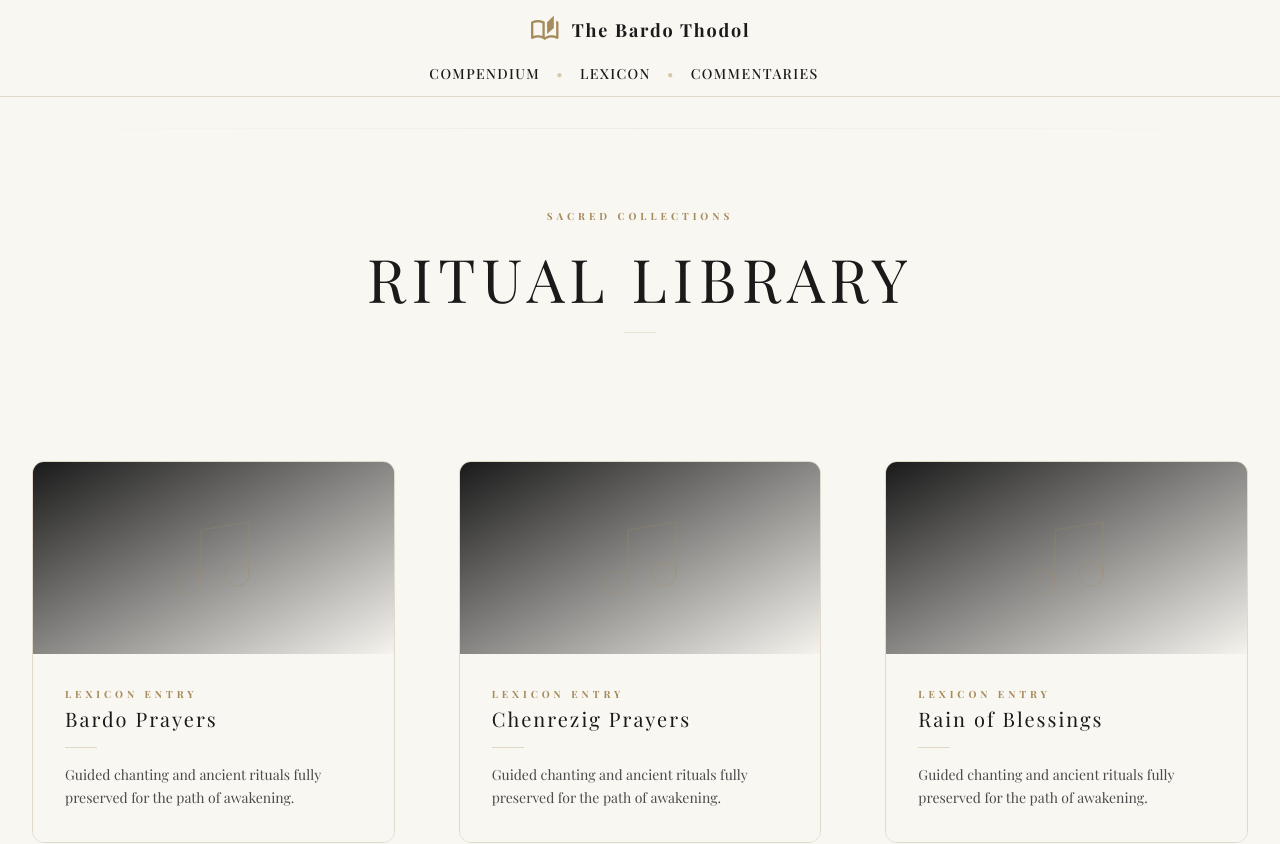
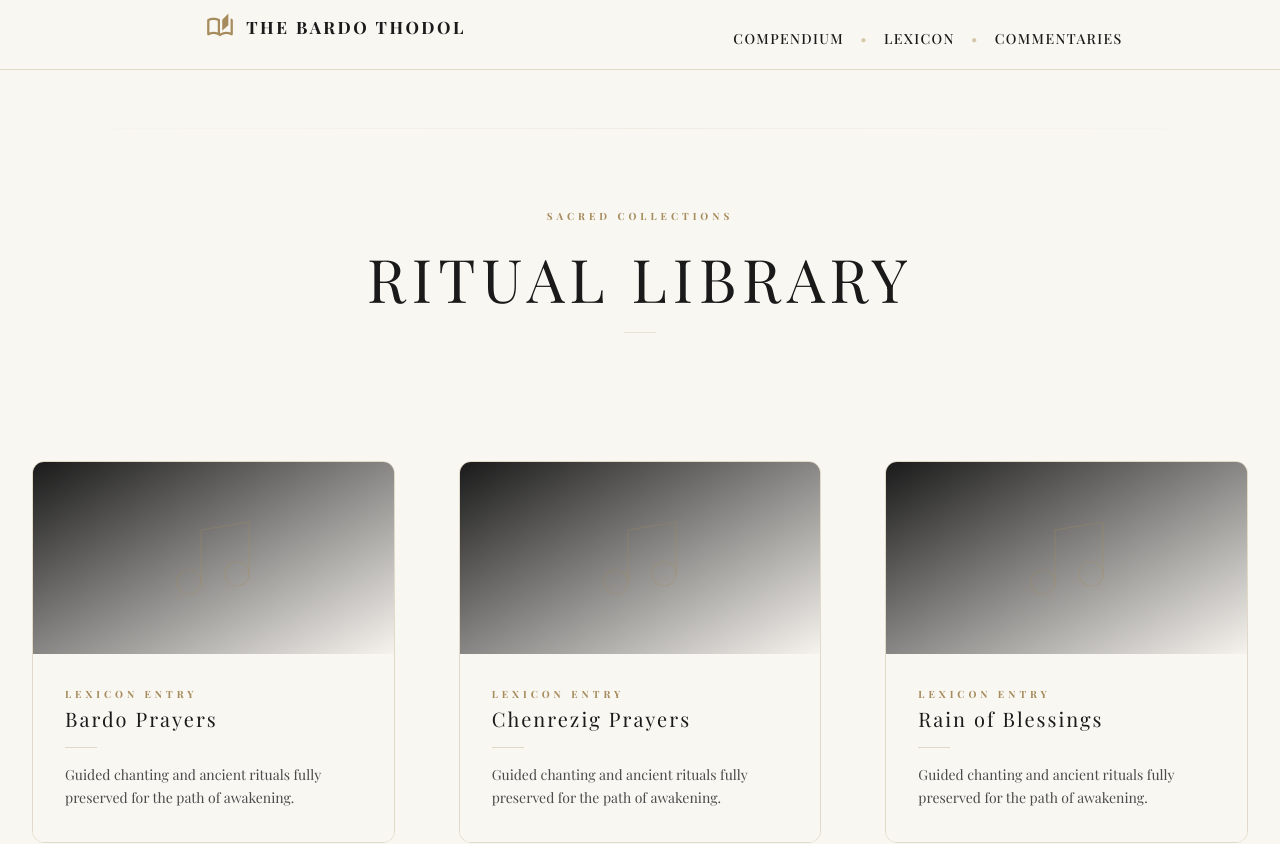
Before and after one commit to concario17-max/tibet, a React (Vite) app: page /album in a window 1280 px wide. Shown: the top 844 px of the page. Built offline with nearby package versions, Linux system fonts and the light colour scheme; a web font is replaced by a local one.

Commit message:
feat: redesign Header with left aligned logo and right aligned chapter/sutra capsule selector

```diff
--- a/src/components/Header.jsx
+++ b/src/components/Header.jsx
@@ -28,7 +28,7 @@
 
             {/* 왼쪽 모바일 토글 (Chapter 화면 전용) */}
             {isChapter && (
-                <div className="flex-1 flex justify-start lg:hidden">
+                <div className="flex justify-start lg:hidden mr-4">
                     <button
                         onClick={toggleSidebar}
                         className="p-2 -ml-2 rounded-lg hover:bg-gold-surface dark:hover:bg-dark-surface text-gold-primary dark:text-gold-light transition-colors"
@@ -38,16 +38,26 @@
                 </div>
             )}
 
-            <nav className={`flex ${isChapter ? 'flex-none' : 'justify-center flex-col items-center w-full'}`}>
-                <div className={`transition-all duration-500 flex items-center gap-3 ${isChapter ? 'scale-90' : 'scale-100 mb-4'}`}>
+            {/* 좌측 타이틀 (로고 + THE BARDO THODOL) */}
+            <div className={`transition-all duration-500 flex items-center gap-3 ${isChapter ? 'scale-90 sm:scale-100 flex-1' : 'scale-100 mb-4 justify-center w-full'}`}>
                 <Link to="/" className="flex items-center gap-3 hover:opacity-80 transition-opacity">
-                        <span className="material-symbols-outlined text-gold-primary text-3xl">auto_stories</span>
-                        <span className="serif-title text-base sm:text-lg tracking-widest text-charcoal-main dark:text-dark-text-primary font-bold">The Bardo Thodol</span>
+                    <span className="material-symbols-outlined text-gold-primary text-[28px]">auto_stories</span>
+                    <span className="font-serif text-[15px] sm:text-[17px] tracking-[0.15em] text-charcoal-main dark:text-dark-text-primary font-bold uppercase mt-0.5">
+                        The Bardo Thodol
+                    </span>
                 </Link>
+                {isChapter && (
+                    <button className="ml-4 p-1.5 rounded-full hover:bg-black/5 transition-colors hidden sm:block">
+                        <svg className="w-5 h-5 text-gold-primary" viewBox="0 0 24 24" fill="none" stroke="currentColor" strokeWidth="1.5">
+                            <path strokeLinecap="round" strokeLinejoin="round" d="M20.354 15.354A9 9 0 018.646 3.646 9.003 9.003 0 0012 21a9.003 9.003 0 008.354-5.646z" />
+                        </svg>
+                    </button>
+                )}
             </div>
 
+            {/* 비 챕터 페이지: 중앙 네비게이션 */}
             {!isChapter && (
-                    <div className="flex items-center justify-center">
+                <nav className="flex items-center justify-center w-full mt-2">
                     <Link to="/chapter" className="nav-divider text-sm font-medium tracking-widest uppercase hover:text-gold-primary transition-colors text-charcoal-main dark:text-dark-text-primary">
                         Compendium
                     </Link>
@@ -57,13 +67,25 @@
                     <Link to="/chapter" className="nav-divider text-sm font-medium tracking-widest uppercase hover:text-gold-primary transition-colors text-charcoal-main dark:text-dark-text-primary">
                         Commentaries
                     </Link>
+                </nav>
+            )}
+
+            {/* 우측 챕터 선택기 캡슐 (Chapter 화면 전용) */}
+            {isChapter && (
+                <div className="flex-1 flex justify-end items-center gap-4">
+                    <div className="hidden sm:flex items-center bg-white dark:bg-dark-surface border border-gold-border/40 dark:border-[#333] rounded-full px-5 py-2 shadow-sm relative group cursor-pointer hover:border-gold-primary/40 transition-colors">
+                        <span className="text-[12px] font-bold tracking-[0.1em] text-[#9A7B4F] uppercase mr-3">
+                            CHAPTER {activeVerse ? activeVerse.id.split('.')[0] : '-'}
+                            <span className="material-symbols-outlined text-[14px] align-middle ml-1">keyboard_arrow_down</span>
+                        </span>
+                        <div className="w-[1px] h-3 bg-gold-border/30 mx-1"></div>
+                        <span className="text-[12px] font-bold tracking-[0.1em] text-text-secondary/60 dark:text-dark-text-secondary/60 uppercase ml-3">
+                            SUTRA {activeVerse ? activeVerse.id.split('.')[1] : '-'}
+                            <span className="material-symbols-outlined text-[14px] align-middle ml-1">keyboard_arrow_down</span>
+                        </span>
                     </div>
-                )}
-            </nav>
 
-            {/* 오른쪽 모바일 토글 (Chapter 화면 전용) */}
-            {isChapter && (
-                <div className="flex-1 flex justify-end xl:hidden">
+                    <div className="flex xl:hidden">
                         <button
                             onClick={toggleReflections}
                             className="p-2 -mr-2 rounded-lg hover:bg-gold-surface dark:hover:bg-dark-surface text-gold-primary dark:text-gold-light transition-colors"
@@ -71,6 +93,7 @@
                             <Edit3 className="w-5 h-5" />
                         </button>
                     </div>
+                </div>
             )}
         </header>
     );
--- a/src/context/UIContext.jsx
+++ b/src/context/UIContext.jsx
@@ -7,6 +7,9 @@
     const [isSidebarOpen, setIsSidebarOpen] = useState(false);
     // 리플렉션(우측 패널) 상태 제어
     const [isReflectionsOpen, setIsReflectionsOpen] = useState(false);
+
+    // 글로벌 구절(Sutra) 정보 공유 스테이트
+    const [activeVerse, setActiveVerse] = useState(null);
 
     // 각 패널을 토글하는 불변성 기반 함수들 (재생성 방지)
     const toggleSidebar = React.useCallback(() => setIsSidebarOpen(prev => !prev), []);
@@ -26,8 +29,10 @@
         isReflectionsOpen,
         setIsReflectionsOpen,
         toggleReflections,
-        closeAllDrawers
-    }), [isSidebarOpen, isReflectionsOpen, toggleSidebar, toggleReflections, closeAllDrawers]);
+        closeAllDrawers,
+        activeVerse,
+        setActiveVerse
+    }), [isSidebarOpen, isReflectionsOpen, toggleSidebar, toggleReflections, closeAllDrawers, activeVerse]);
 
     return (
         <UIContext.Provider value={providerValue}>
--- a/src/pages/Chapter.jsx
+++ b/src/pages/Chapter.jsx
@@ -1,12 +1,21 @@
-import React, { useState } from 'react';
+import React, { useState, useEffect } from 'react';
 import LeftSidebar from './components/LeftSidebar';
 import ReadingPanel from './components/ReadingPanel';
 import RightSidebar from './components/RightSidebar';
 import prayersData from '../data/prayers.json';
+import { useUI } from '../context/UIContext';
 
 const Chapter = () => {
     // Default to Prayer 3 - Verse 1, since it has audio
     const [selectedVerse, setSelectedVerse] = useState(prayersData[2].verses[0]);
+    const { setActiveVerse } = useUI() || {};
+
+    // Sync local verse to global UI context for Header
+    useEffect(() => {
+        if (setActiveVerse) {
+            setActiveVerse(selectedVerse);
+        }
+    }, [selectedVerse, setActiveVerse]);
 
     return (
         <div className="flex w-full min-h-screen h-screen overflow-hidden bg-sand-primary relative z-10 transition-colors duration-500 xl:bg-transparent dark:xl:bg-transparent">
```
Lines whose indentation alone changed are shown as unchanged.
